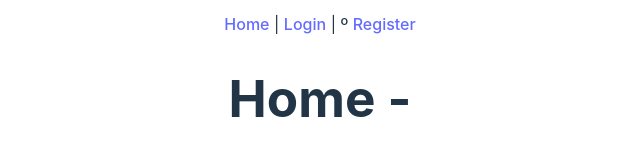
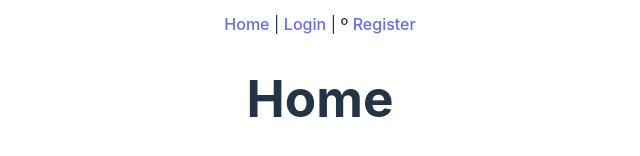
Before and after one commit to mayrars/vue-project, a Vue app: page / in a window 1280 px wide. Shown: the part 314-470 px from the top of the page, without its empty margins (320-960 px from the left). Built offline with nearby package versions, Linux system fonts and the light colour scheme.

Commit message:
remove code

```diff
--- a/src/views/Home.vue
+++ b/src/views/Home.vue
@@ -1,10 +1,8 @@
 <template>
     <div>
-        <h1>Home - {{ userStore.userData }}</h1>
+        <h1>Home </h1>
     </div>
 </template>
 
 <script setup>
-    import {useUserStore} from '../stores/user'
-    const userStore = useUserStore()
 </script>
--- a/src/views/Login.vue
+++ b/src/views/Login.vue
@@ -1,15 +1,8 @@
 <template>
     <div>
         <h1>Login</h1>
-        <p>{{ textMayuscula }}</p>
-        <p>{{ userStore.minuscula }}</p>
     </div>
 </template>
 
 <script setup>
-import { computed } from 'vue';
-import { useUserStore } from '../stores/user';
-const userStore = useUserStore();
-
-const textMayuscula = computed(() => userStore.userData.toUpperCase())
 </script>
```
